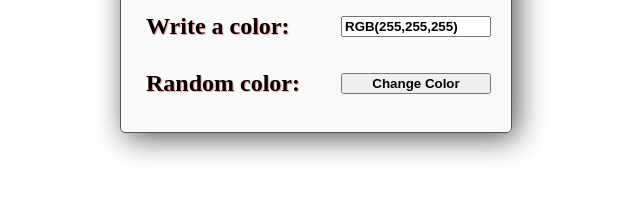
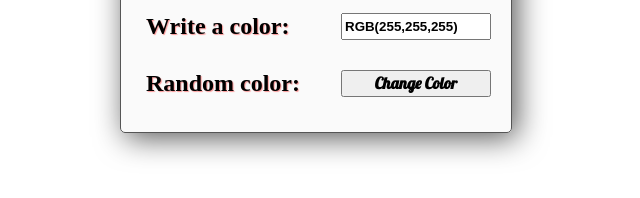
Before and after one commit to umitsarisu/rgb-color-flipper, a plain HTML site: page rgb-color-flipper.html in a window 1280 px wide. Shown: the part 382-580 px from the top of the page, 332-972 px from the left. Drawn offline with Linux system fonts and the light colour scheme.

Commit message:
cursor pointer and font-family added to Change Button

```diff
--- a/rgb-color-flipper.html
+++ b/rgb-color-flipper.html
@@ -5,6 +5,9 @@
     <meta charset="UTF-8">
     <meta http-equiv="X-UA-Compatible" content="IE=edge">
     <meta name="viewport" content="width=device-width, initial-scale=1.0">
+    <link rel="preconnect" href="https://fonts.googleapis.com">
+    <link rel="preconnect" href="https://fonts.gstatic.com" crossorigin>
+    <link href="https://fonts.googleapis.com/css2?family=Lobster&display=swap" rel="stylesheet">
     <title>Color Flipper</title>
     <style>
         body {
@@ -15,7 +18,8 @@
             align-items: center;
             overflow: hidden;
         }
-        .card{
+
+        .card {
             display: flex;
             flex-direction: column;
             background-color: rgba(245, 245, 245, 0.5);
@@ -24,6 +28,7 @@
             border-radius: 5px;
             box-shadow: 5px 5px 30px rgba(0, 0, 0, 0.658);
         }
+
         button {
             height: 60px;
             padding: 5px 20px;
@@ -44,8 +49,16 @@
 
         input {
             width: 150px;
+            height: 27px;
             box-sizing: border-box;
             font-weight: bold;
+        }
+
+        input[type="button"],
+        input[type="color"] {
+            cursor: pointer;
+            font-size: 16px;
+            font-family: 'Lobster', cursive;
         }
     </style>
 </head>
```
